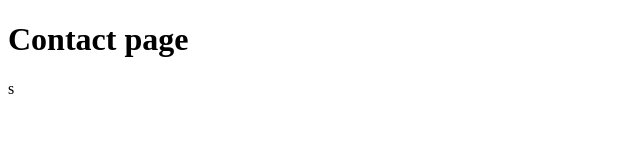
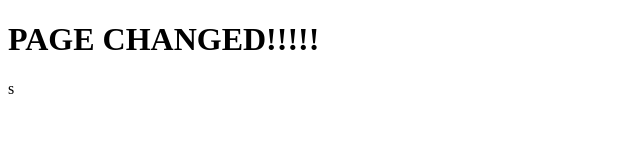
Before and after one commit to lexalexa22/testing, a plain HTML site: page contacts.html in a window 1280 px wide. Shown: the whole page, without its empty margins (0-640 px from the left). Drawn offline with Linux system fonts and the light colour scheme.

Commit message:
changed from another catalog

```diff
--- a/contacts.html
+++ b/contacts.html
@@ -7,6 +7,6 @@
     <title>Contact page</title>
 </head>
 <body>
-    <h1>Contact page</h1>
+    <h1>PAGE CHANGED!!!!!</h1>
 </body>
 </html>s
```
